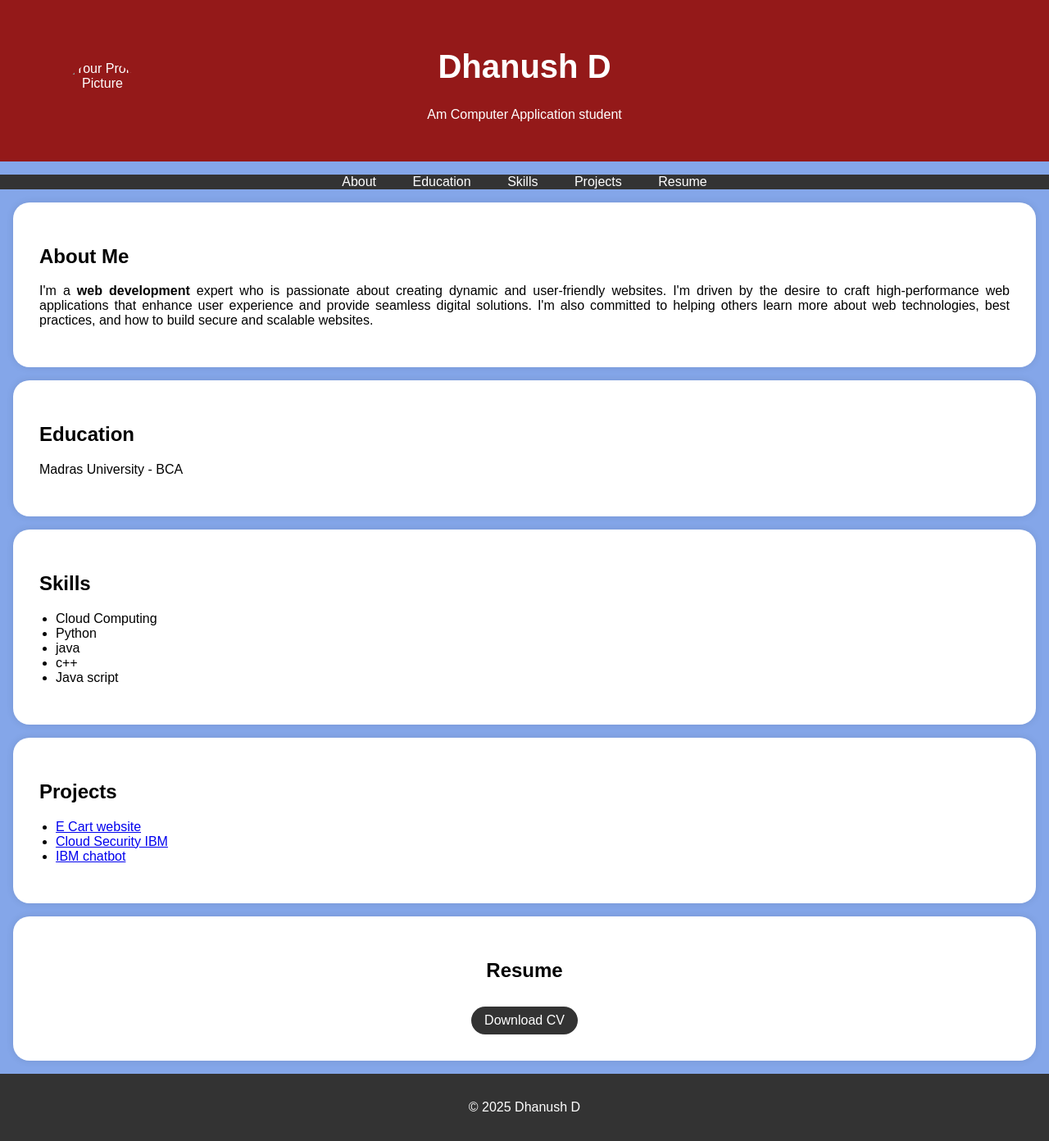
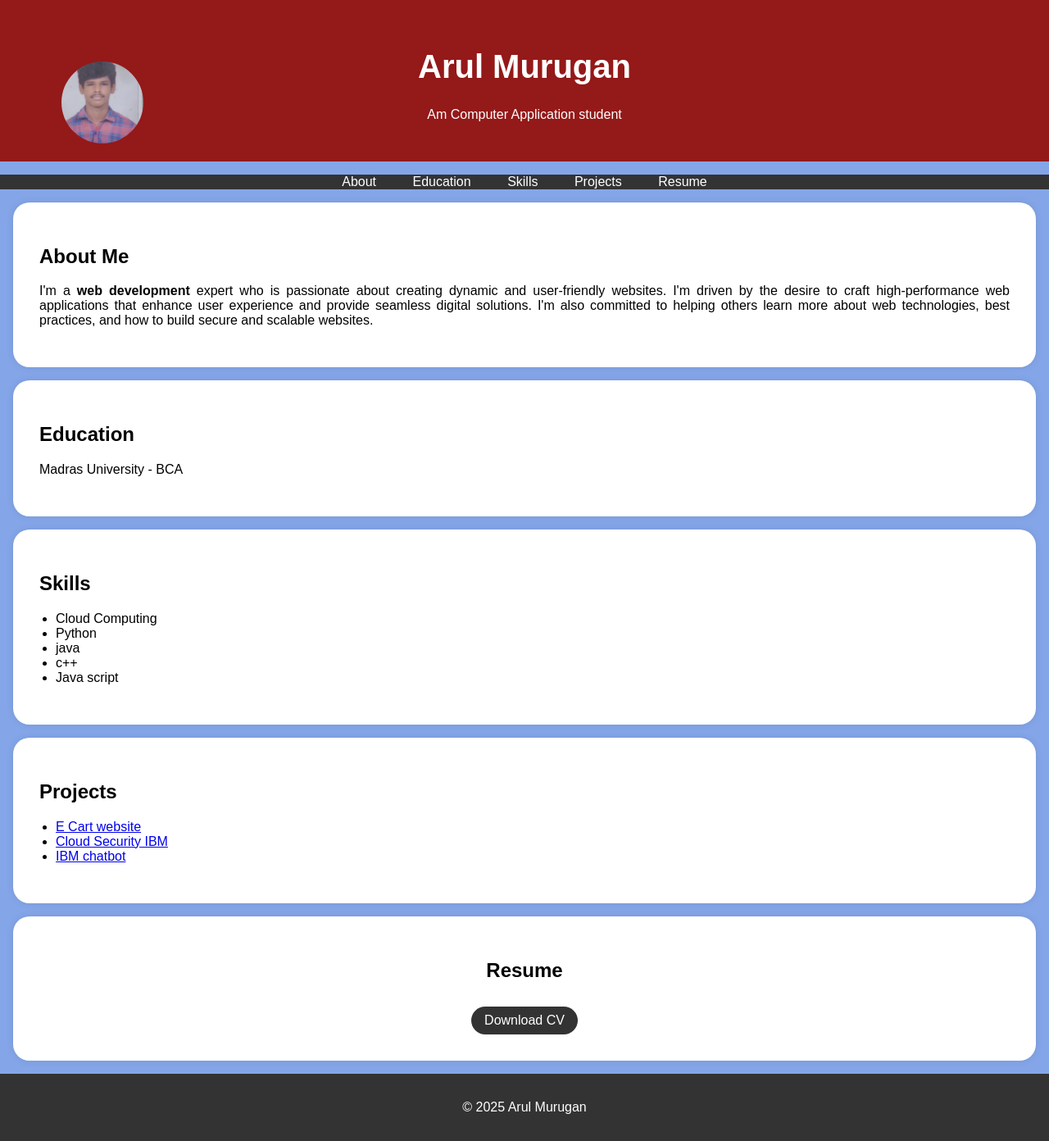
Before and after one commit to arulmurugan546/Digital-potifolio, a plain HTML site: page index.html in a window 1280 px wide. Shown: the whole page at 82% size. Drawn offline with Linux system fonts and the light colour scheme.

Commit message:
Update index.html

```diff
--- a/index.html
+++ b/index.html
@@ -95,8 +95,8 @@
     <header>
         <div class="header-content">
             <!-- Add your profile picture here -->
-            <img src="name.jpg.jpg" alt="Your Profile Picture" class="profile-picture">
-            <h1>Dhanush D</h1>
+            <img src="Image.jpg" alt="Your Profile Picture" class="profile-picture">
+            <h1>Arul Murugan </h1>
             <p>Am Computer Application student</p>
         </div>
     </header>
@@ -162,14 +162,14 @@
         <div class="section-content">
             <center>
             <h2>Resume</h2>
-            <a href="resume1.pdf"class="download-button">Download CV</a>
+            <a href="Resume.pdf"class="download-button">Download CV</a>
         </center>
         </div>
 
     </section>
 
     <footer>
-        <p>&copy; 2025 Dhanush D </p>
+        <p>&copy; 2025 Arul Murugan </p>
     </footer>
 
     <script>
```
